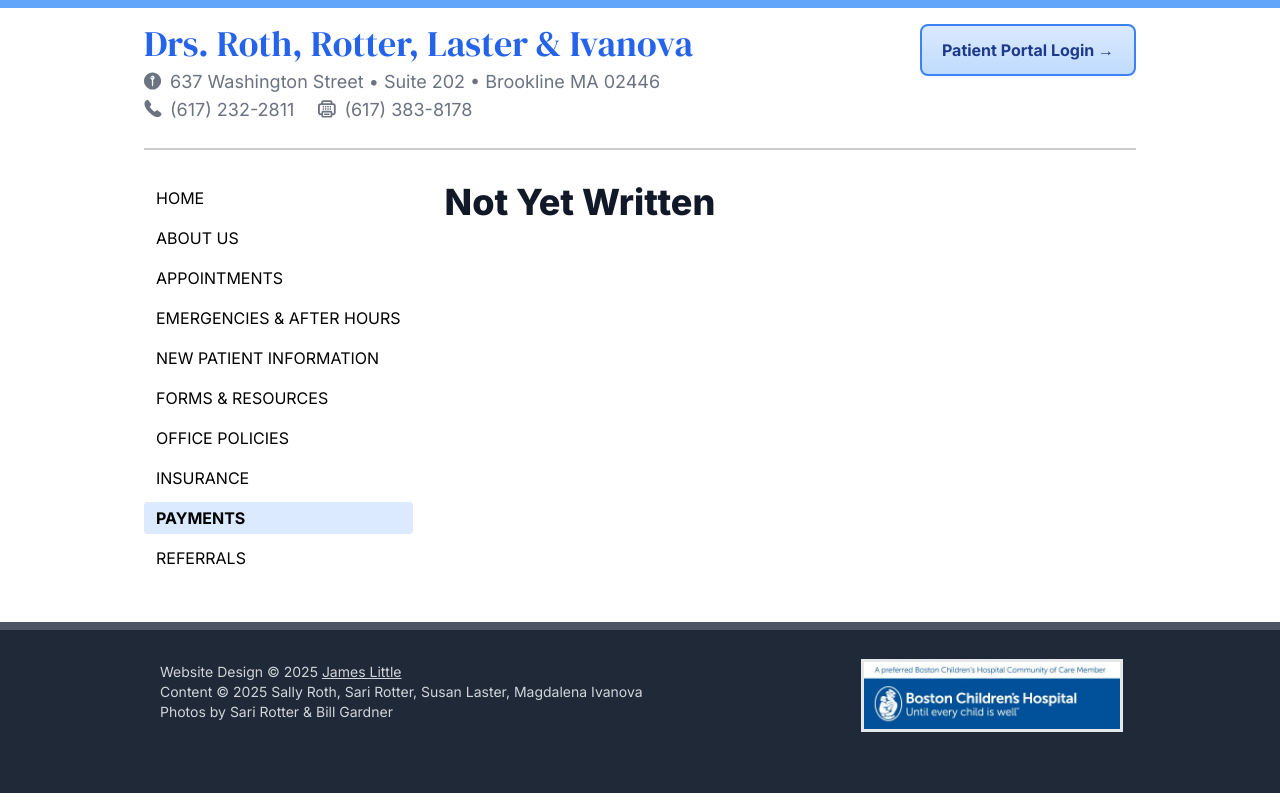
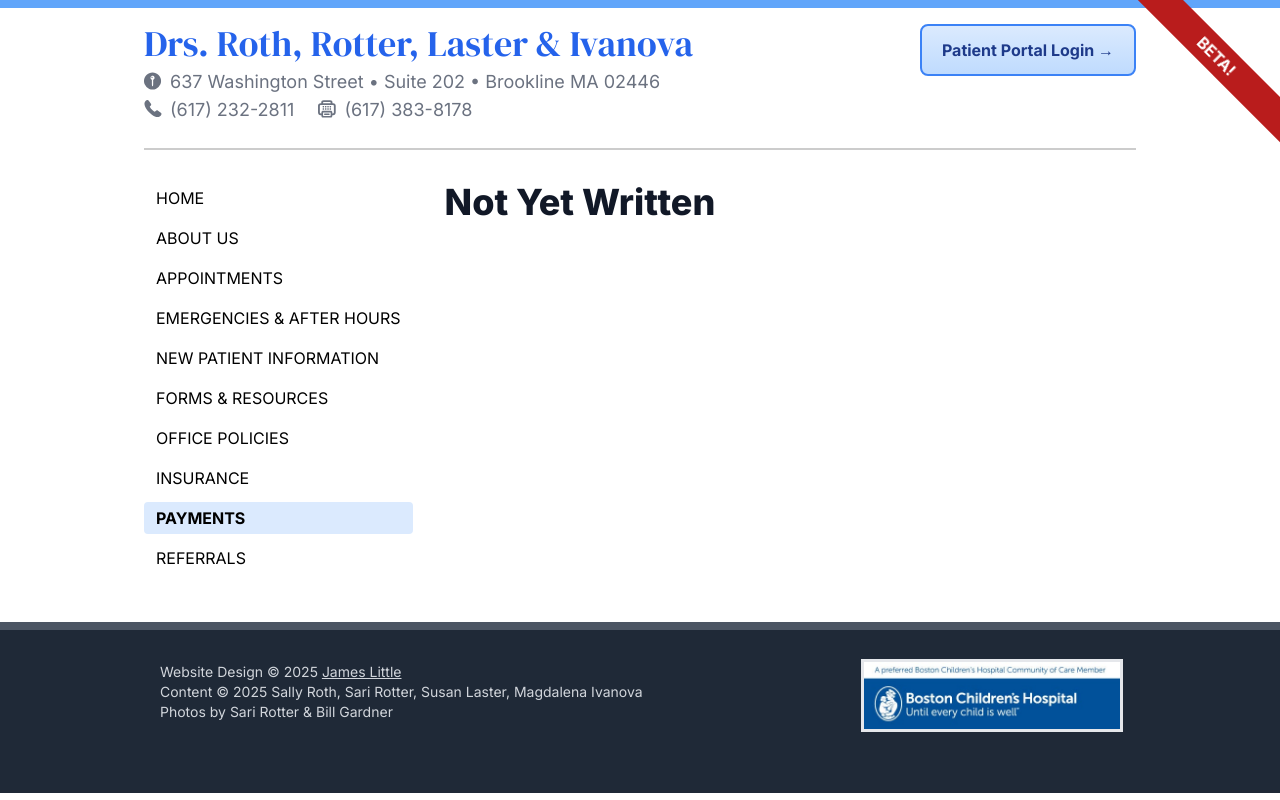
Before and after one commit to jameslittle230/rrl-3, a Next.js app: page /payments in a window 1280 px wide. Built offline with nearby package versions, Linux system fonts and the light colour scheme.

Commit message:
Beta banner

```diff
--- a/app/layout.tsx
+++ b/app/layout.tsx
@@ -41,6 +41,9 @@ export default function Layout({ children }: { children: React.ReactNode }) {
       <body
         className={`${inter.variable} ${dmSerifDisplay.variable} font-sans`}
       >
+        <div className="fixed inline bg-red-700 px-24 py-1 font-bold text-white rotate-45 right-[-3.5rem] top-10 uppercase">
+          Beta!
+        </div>
         <div className="border-t-8 border-blue-400 border-solid"></div>
         <div className="container max-w-screen-lg mx-auto p-4">
           <Header />
```
